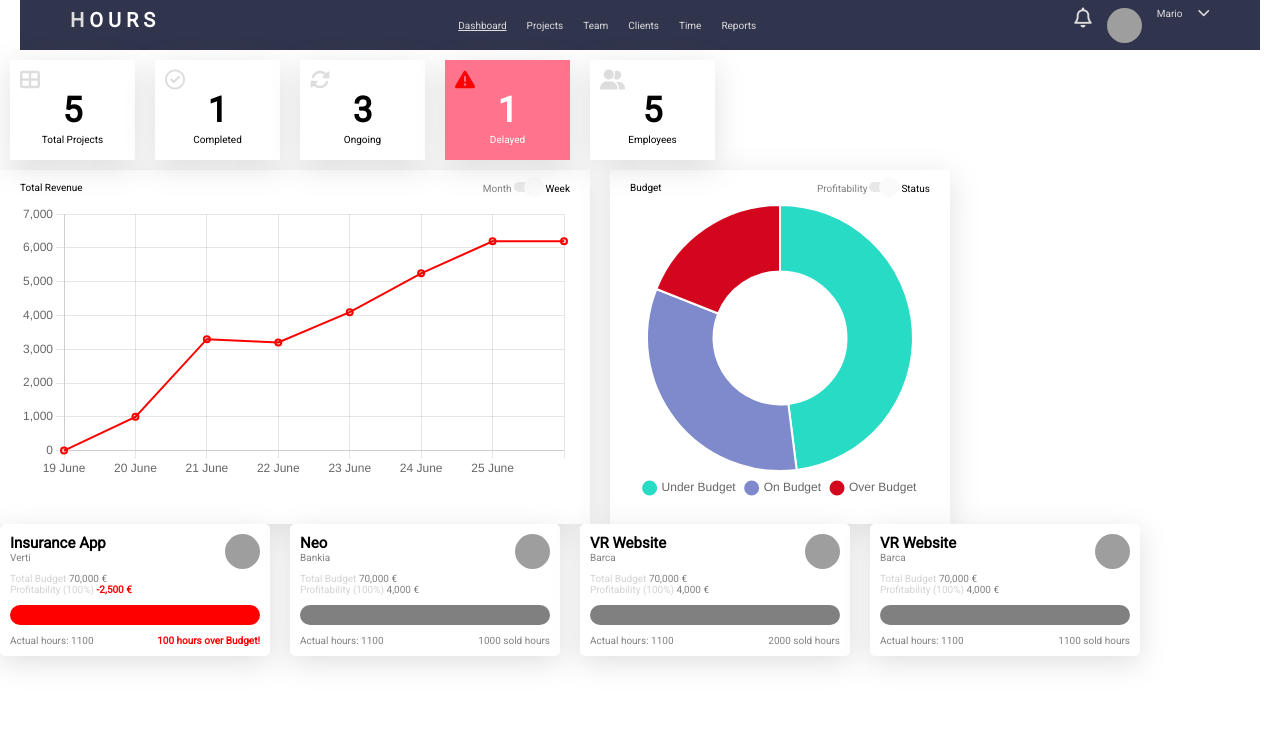
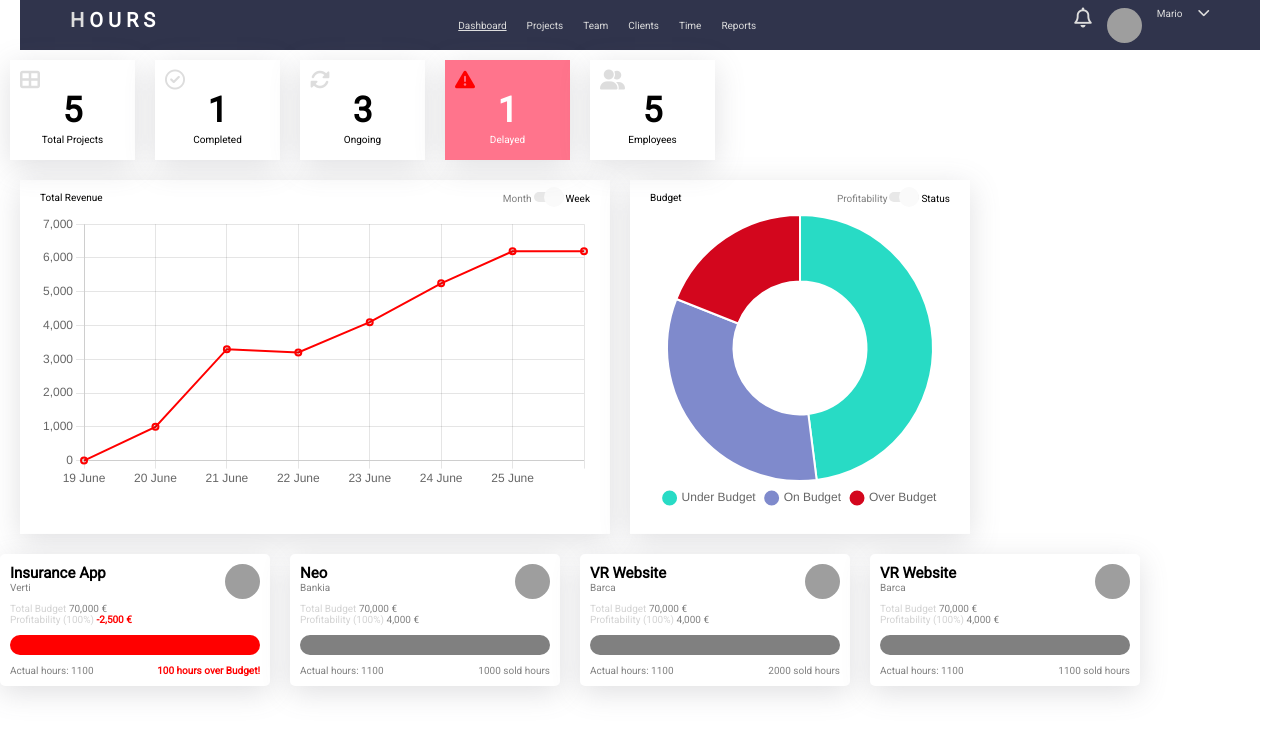
Before and after one commit to tonymike99/dashboard, a React (Create React App) app: page / in a window 1280 px wide. Shown: the top 736 px of the page. Built offline with nearby package versions, Linux system fonts and the light colour scheme; grey boxes are pictures that could not be loaded.

Commit message:
added Charts component to display all charts

```diff
--- a/src/App.css
+++ b/src/App.css
@@ -8,8 +8,3 @@ body {
   margin: 0;
   font-family: "Roboto", sans-serif;
 }
-
-.charts {
-  display: flex;
-  gap: 2rem;
-}
--- a/src/App.js
+++ b/src/App.js
@@ -2,8 +2,7 @@ import "./App.css";
 import {
   Header,
   SmallStatCards,
-  BudgetChart,
-  LineChart,
+  Charts,
   BudgetStatusCards,
 } from "./components/index";
 
@@ -12,10 +11,7 @@ function App() {
     <>
       <Header />
       <SmallStatCards />
-      <div className="charts">
-        <LineChart />
-        <BudgetChart />
-      </div>
+      <Charts />
       <BudgetStatusCards />
     </>
   );
--- /dev/null
+++ b/src/components/Charts/Charts.css
@@ -0,0 +1,5 @@
+.charts {
+  display: flex;
+  gap: 2rem;
+  margin: 2rem;
+}
--- /dev/null
+++ b/src/components/Charts/Charts.jsx
@@ -0,0 +1,13 @@
+import "./Charts.css";
+import { BudgetChart, LineChart } from "../index";
+
+function Charts() {
+  return (
+    <div className="charts">
+      <LineChart />
+      <BudgetChart />
+    </div>
+  );
+}
+
+export default Charts;
--- a/src/components/index.js
+++ b/src/components/index.js
@@ -5,6 +5,7 @@ import BudgetChart from "./Chart/BudgetChart";
 import LineChart from "./Chart/LineChart";
 import BudgetStatusCard from "./BudgetStatusCard/BudgetStatusCard";
 import BudgetStatusCards from "./BudgetStatusCards/BudgetStatusCards";
+import Charts from "./Charts/Charts";
 
 export {
   Header,
@@ -14,4 +15,5 @@ export {
   LineChart,
   BudgetStatusCard,
   BudgetStatusCards,
+  Charts,
 };
```
